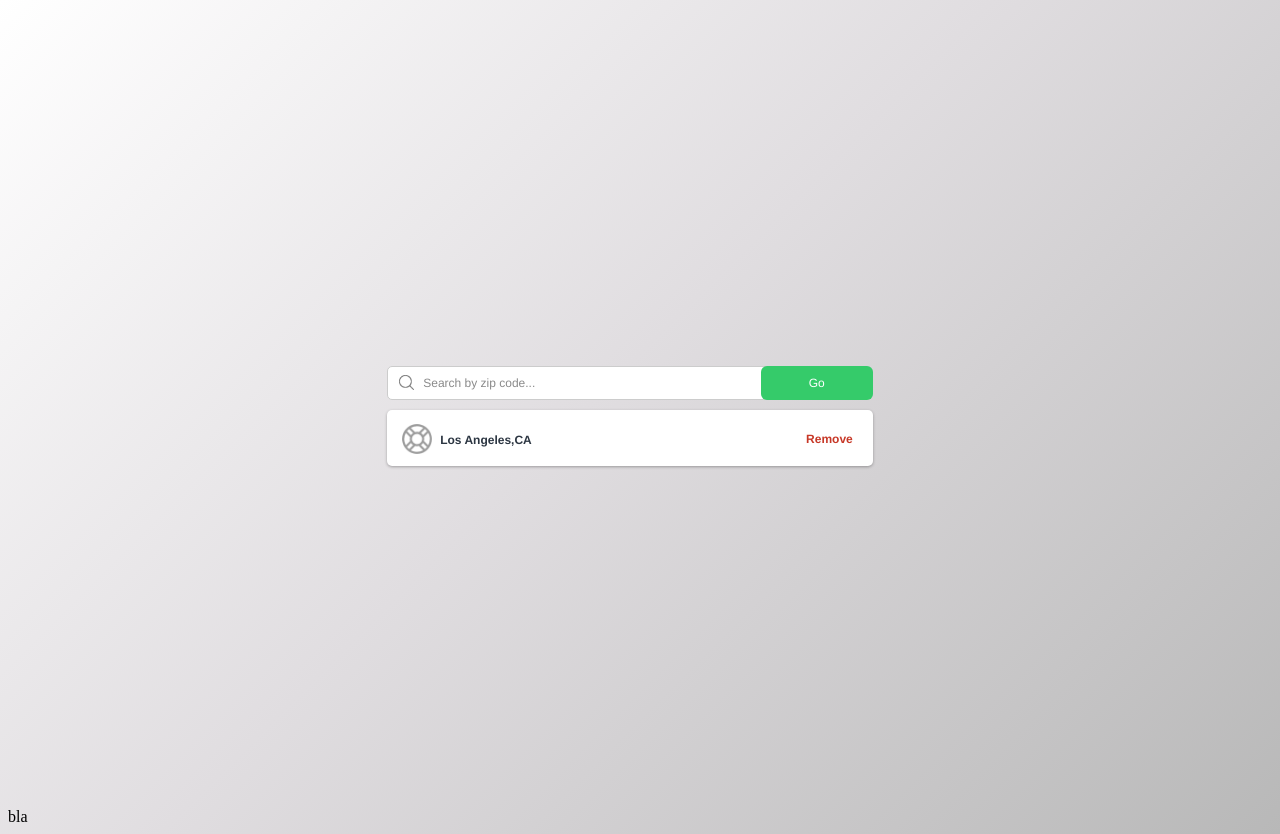
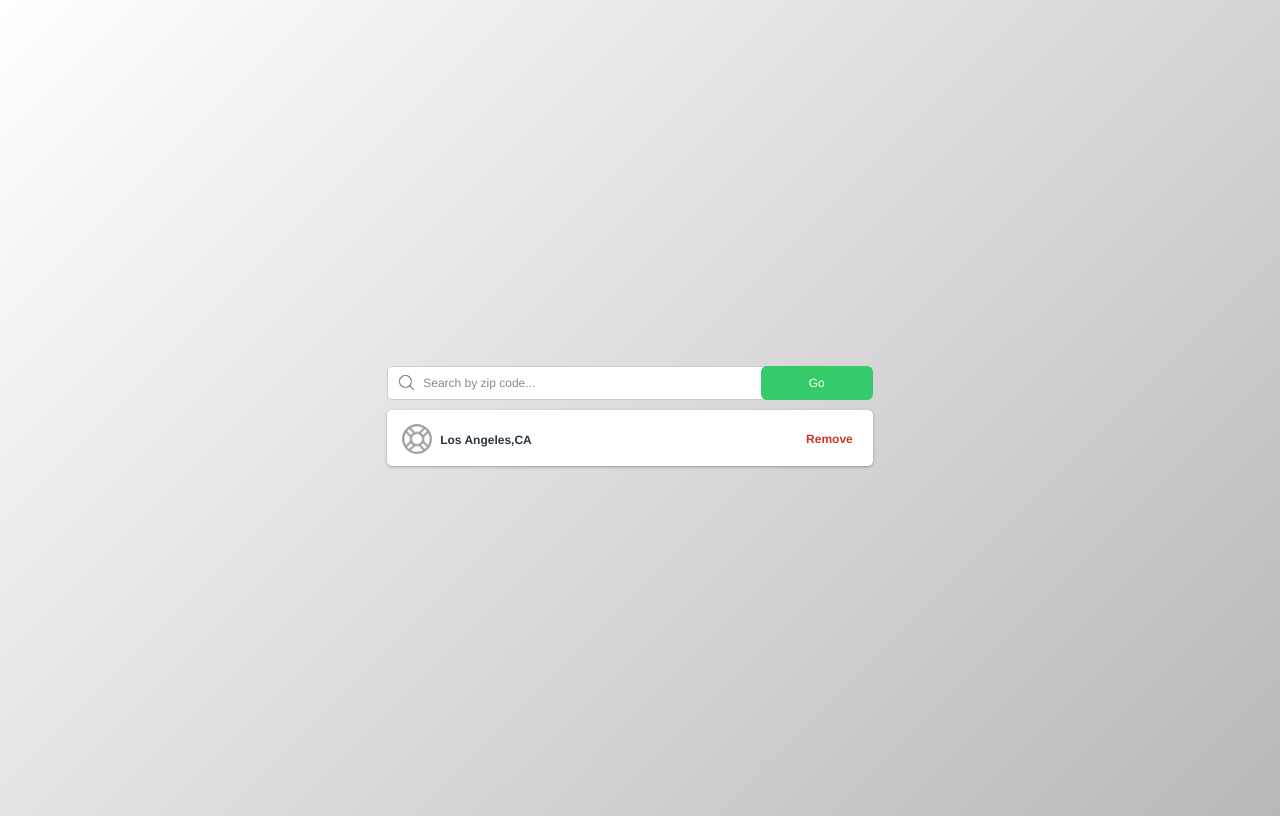
Before and after one commit to DenysSidorov/react-structures-template, a React app: page www/index.html in a window 1280 px wide. Built offline with nearby package versions, Linux system fonts and the light colour scheme.

Commit message:
fast fix

```diff
--- a/www/index.html
+++ b/www/index.html
@@ -5,7 +5,6 @@
 </head>
 <body>
 <div id="app"></div>
-<div>bla</div>
 <script src="./bundle.js"></script>
 </body>
 </html>
```
